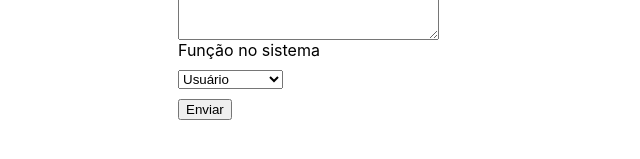
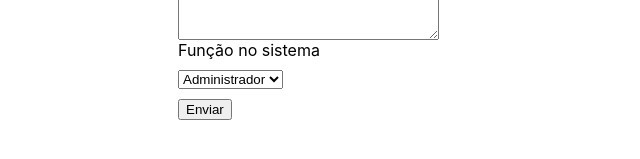
Before and after one commit to YuriCF1/Proj.Study-React-5, a React (Create React App) app in the folder form/: page / in a window 1280 px wide. Shown: the part 317-476 px from the top of the page, without its empty margins (212-852 px from the left). Built offline with nearby package versions, Linux system fonts and the light colour scheme.

Commit message:
Fixing role function

```diff
--- a/form/src/components/MyForm.js
+++ b/form/src/components/MyForm.js
@@ -9,7 +9,7 @@ const MyForm = ({user}) => {
   const [name, setName] = useState(user ? user.name : '');
   const [email, setEmail] = useState(user ? user.email : '');
   const [bio, setBio] = useState(user ? user.bio : '')
-  const {role, setRole} = useState(user ? user.role : '')
+  const [role, setRole] = useState(user ? user.role : '')
 
   // Vai ser ativado duas vezes por conta do React Strict Mode
   const handleName = (e) => {
```
